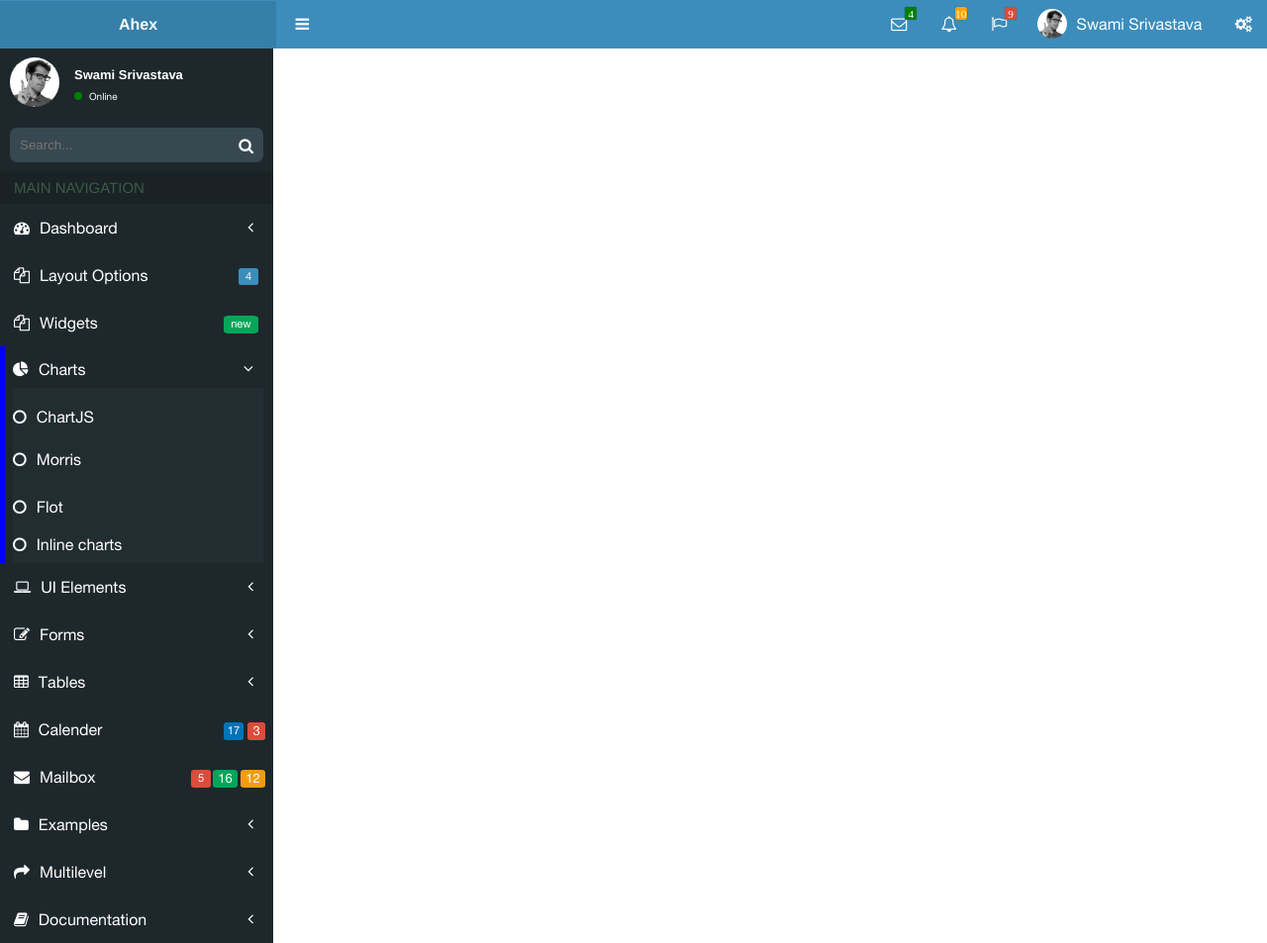
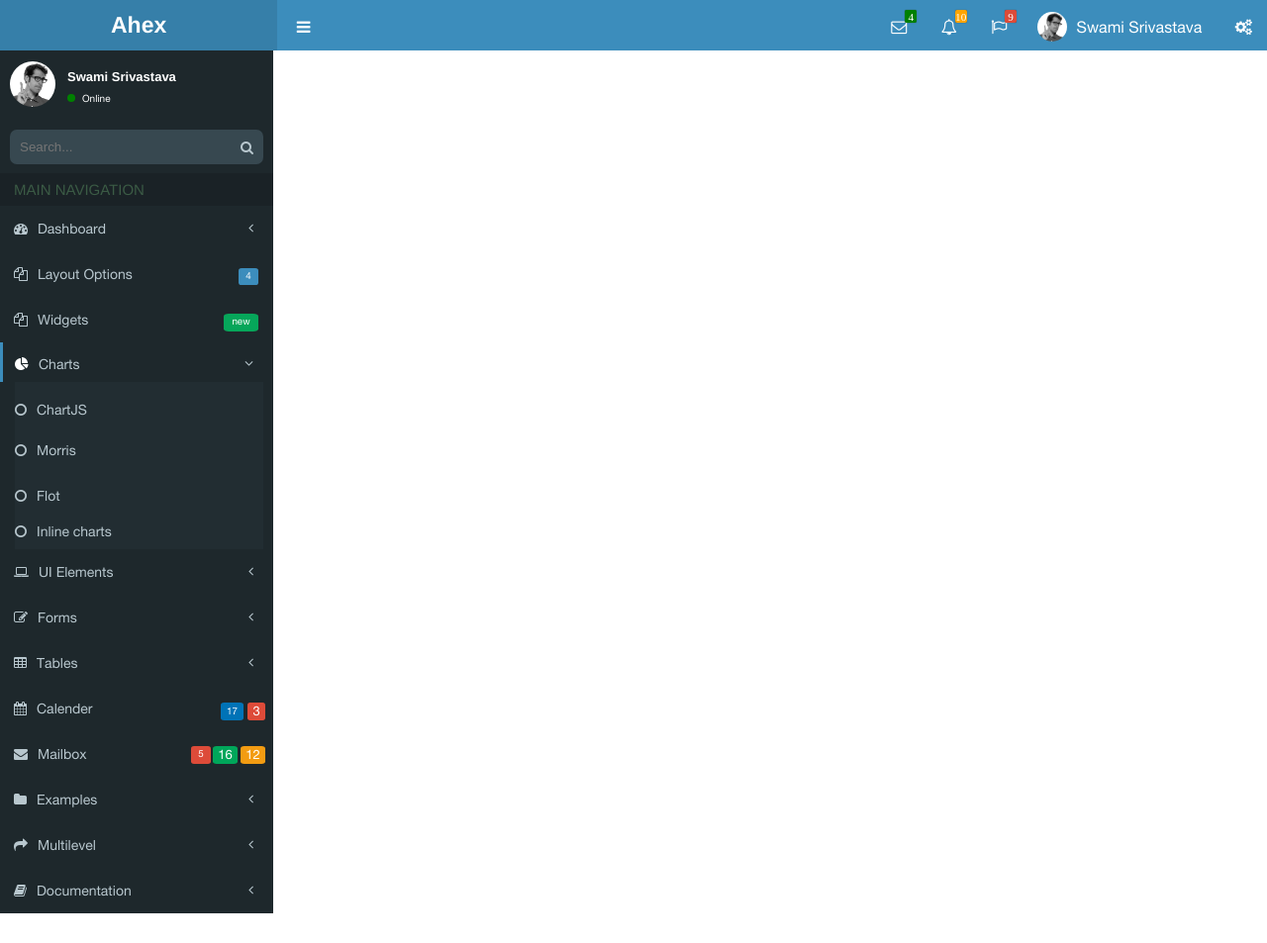
Before and after one commit to ganapathirao/dashboard, a plain HTML site: page index.html in a window 1280 px wide. Shown: the whole page at 99% size. After the commit the page ends 923 px from the top, so only its background shows below. Drawn offline with nearby package versions, Linux system fonts and the light colour scheme.

Commit message:
label added

```diff
--- a/assets/css/styles.css
+++ b/assets/css/styles.css
@@ -20,7 +20,8 @@ body {
   .navbar i {
     color: white; }
   .navbar .navbar-brand {
-    padding: 15px 120px;
+    padding: 12px 112px;
+    font-size: 23px;
     font-weight: bold;
     background-color: #367fa9; }
   .navbar .badge1[data-badge]:after {
@@ -49,7 +50,7 @@ body {
     float: left; }
   .navbar .pull-right {
     float: right;
-    margin-top: -15px; }
+    margin-top: -12px; }
   .navbar .caption {
     font-size: 13px;
     padding-top: 4px; }
@@ -252,23 +253,26 @@ body {
 
 .side-nav {
   float: left;
+  font-size: 14px;
   width: 276px;
   color: white !important;
   overflow: hidden;
   background-color: #1e282c;
   height: auto; }
+  .side-nav .fa {
+    color: #b8c7ce; }
   .side-nav a {
     text-decoration: none;
-    color: white; }
+    color: #b8c7ce; }
   .side-nav .position {
     position: relative;
     padding: 14px;
-    padding-left: 75px;
+    padding-left: 68px;
     margin-bottom: 12px; }
     .side-nav .position img {
       position: absolute;
       left: 10px;
-      height: 50px;
+      height: 46px;
       border-radius: 50%;
       transform: translateY(-50%);
       top: 50%; }
@@ -359,17 +363,27 @@ body {
       float: right !important;
       line-height: 16px !important; }
   .side-nav .charts {
+    position: relative;
     padding-top: 4px;
-    padding-left: 8px;
+    padding-left: 15px;
     padding-bottom: 0px;
-    border-left: 5px solid blue;
+    color: white;
     background-color: #1e282c; }
+    .side-nav .charts:before {
+      content: " ";
+      position: absolute;
+      background-color: #3c8dbc;
+      height: 40px;
+      width: 3px;
+      top: 0px;
+      left: 0px; }
+    .side-nav .charts .fa-pie-chart, .side-nav .charts .chart-header {
+      color: white !important; }
     .side-nav .charts span {
       padding-top: 10px;
       padding-bottom: 10px; }
     .side-nav .charts .charts-childs {
-      background-color: #222d32;
-      border-left: 0px solid; }
+      background-color: #222d32; }
     .side-nav .charts ul li {
       list-style-type: none; }
     .side-nav .charts .chartjs {
@@ -389,7 +403,7 @@ body {
       content: "3";
       position: absolute;
       right: 8px;
-      bottom: 13px;
+      bottom: 11px;
       background-color: #dd4b39;
       width: 18px;
       height: 18px;
@@ -402,11 +416,11 @@ body {
       background: #0073b7;
       position: relative !important;
       right: 20px !important;
-      width: 20px !important;
+      width: 23px !important;
       height: 18px !important;
       top: 2px !important;
       float: right !important;
-      line-height: 16px !important; }
+      line-height: 18px !important; }
   .side-nav .mailbox {
     position: relative; }
     .side-nav .mailbox:after {
@@ -441,9 +455,20 @@ body {
       right: 53px !important;
       width: 20px !important;
       height: 18px !important;
-      top: 2px !important;
+      top: 0px !important;
       float: right !important;
       line-height: 16px !important; }
+  .side-nav .label-option {
+    padding: 15px; }
+    .side-nav .label-option .label-important {
+      padding-right: 10px;
+      color: #b93532; }
+    .side-nav .label-option .label-warning {
+      padding-right: 10px;
+      color: #ec931c; }
+    .side-nav .label-option .label-info {
+      padding-right: 10px;
+      color: #00a4a6; }
 
 .navbar .badge1, .navbar .badge2, .navbar .badge3, .side-nav .layout .badge1, .side-nav .widget .badge1, .side-nav .calender .badge1, .side-nav .mailbox .badge1 {
   position: relative; }
```
